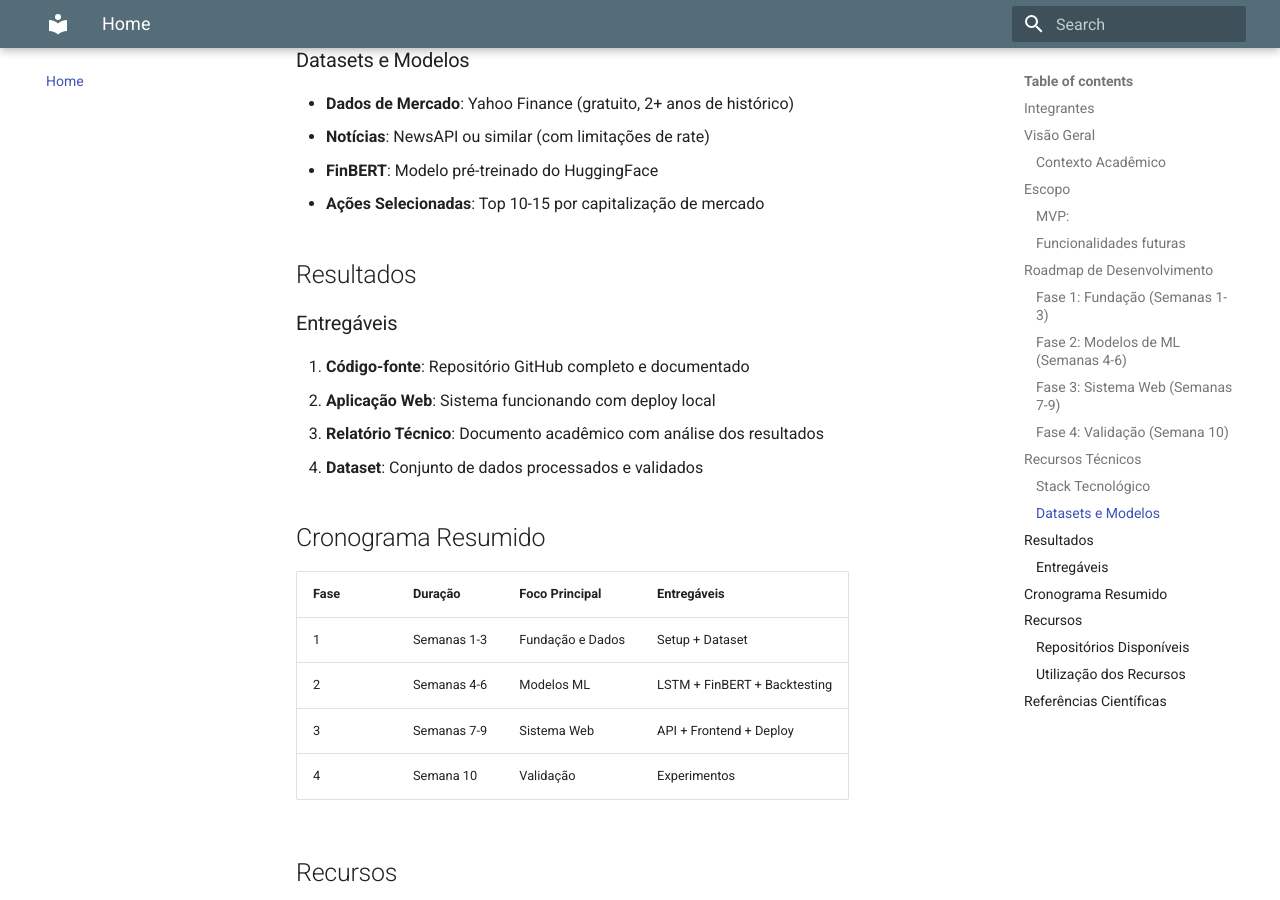
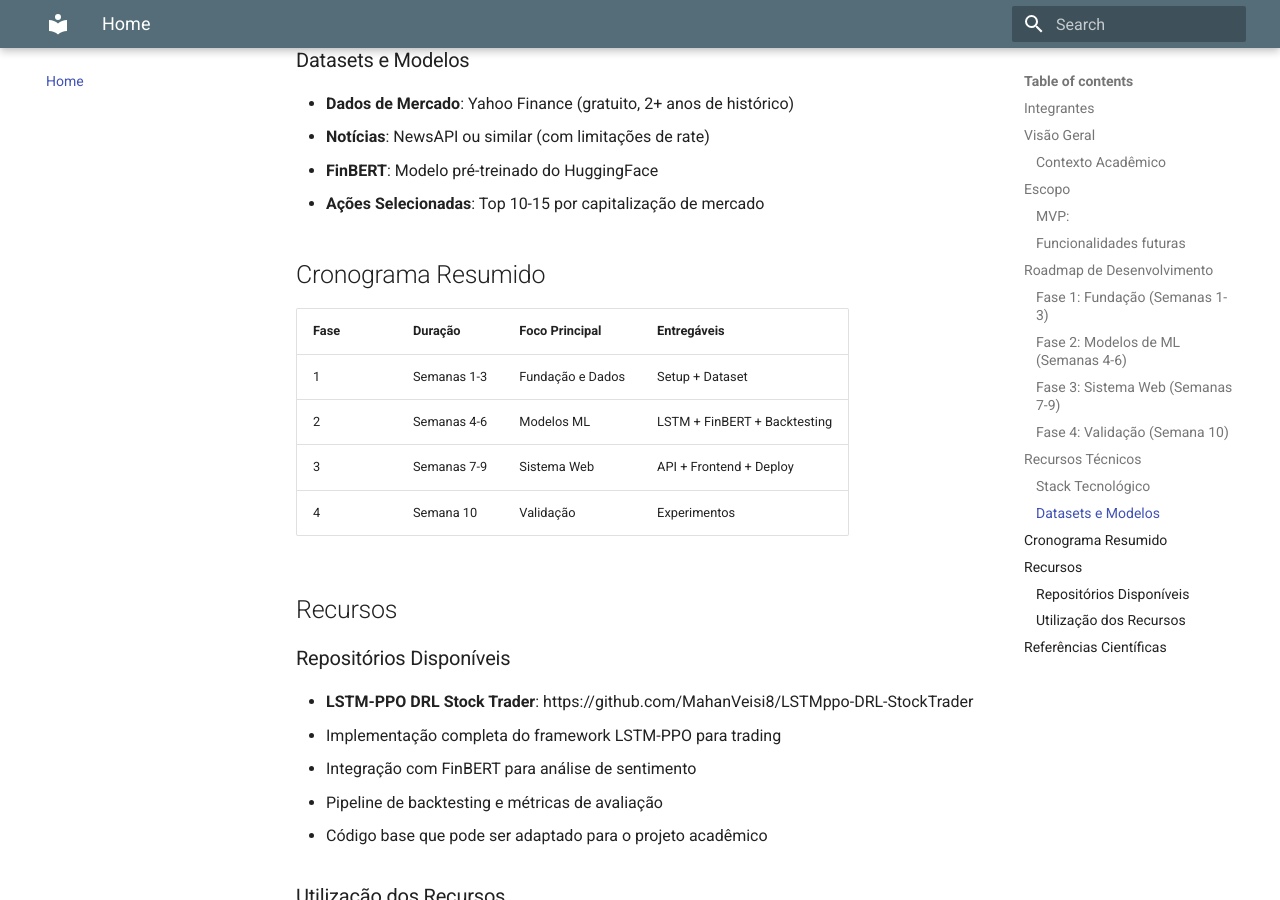
Before and after one commit to thmasq/investment-platform-docs, an MkDocs documentation site: the page built from docs/index.md, in a window 1280 px wide and 900 px high, scrolled down 4743 px. Built offline with MkDocs 1.6.1 and Material for MkDocs 9.7.7, drawn with Linux system fonts in a browser that asks for light colours.

Commit message:
Remove seção redundante sobre resultados

```diff
--- a/docs/index.md
+++ b/docs/index.md
@@ -167,15 +167,6 @@ _Critérios de Aceitação:_
 - **FinBERT**: Modelo pré-treinado do HuggingFace
 - **Ações Selecionadas**: Top 10-15 por capitalização de mercado
 
-## Resultados
-
-### Entregáveis
-
-1. **Código-fonte**: Repositório GitHub completo e documentado
-2. **Aplicação Web**: Sistema funcionando com deploy local
-3. **Relatório Técnico**: Documento acadêmico com análise dos resultados
-4. **Dataset**: Conjunto de dados processados e validados
-
 ## Cronograma Resumido
 
 | Fase | Duração     | Foco Principal   | Entregáveis                  |
```
